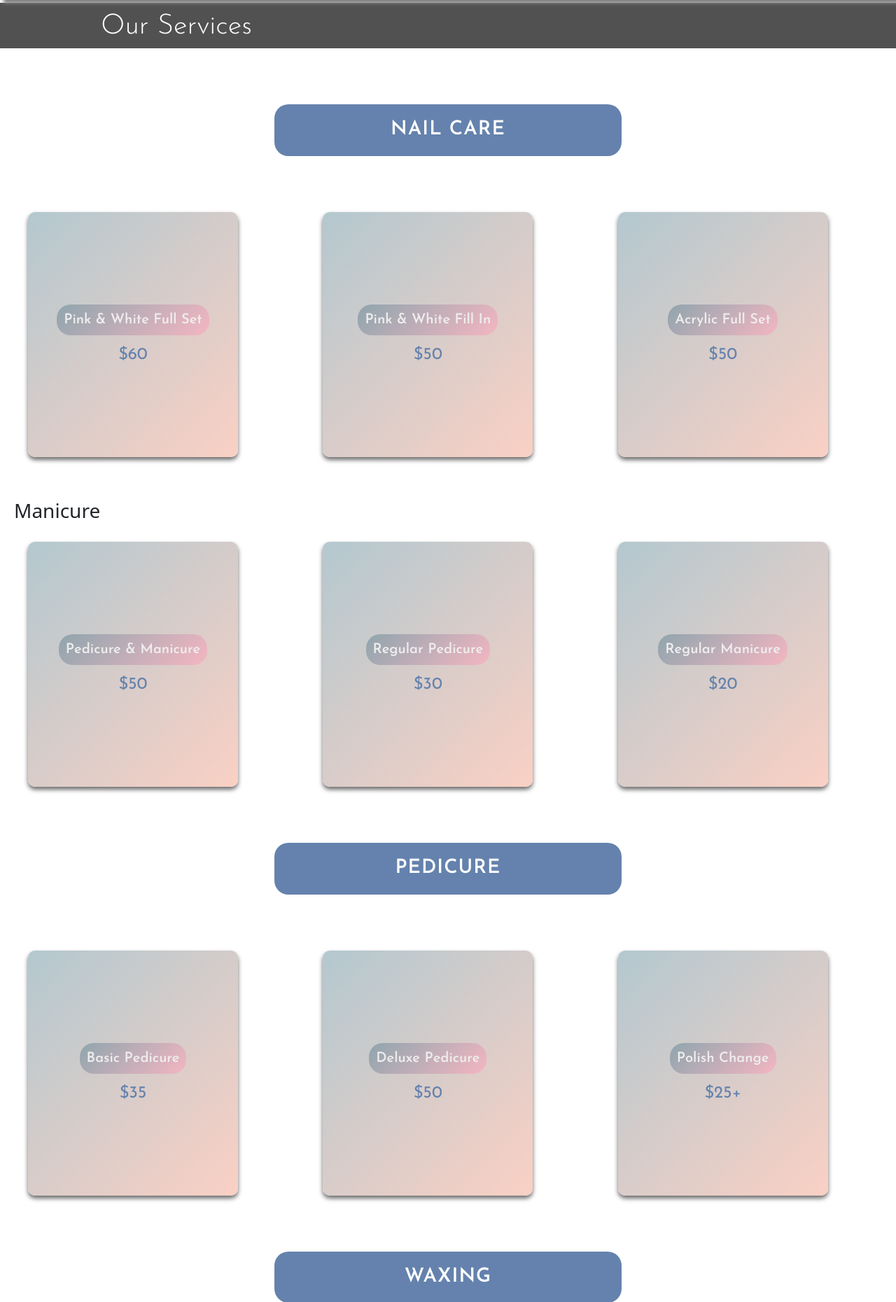
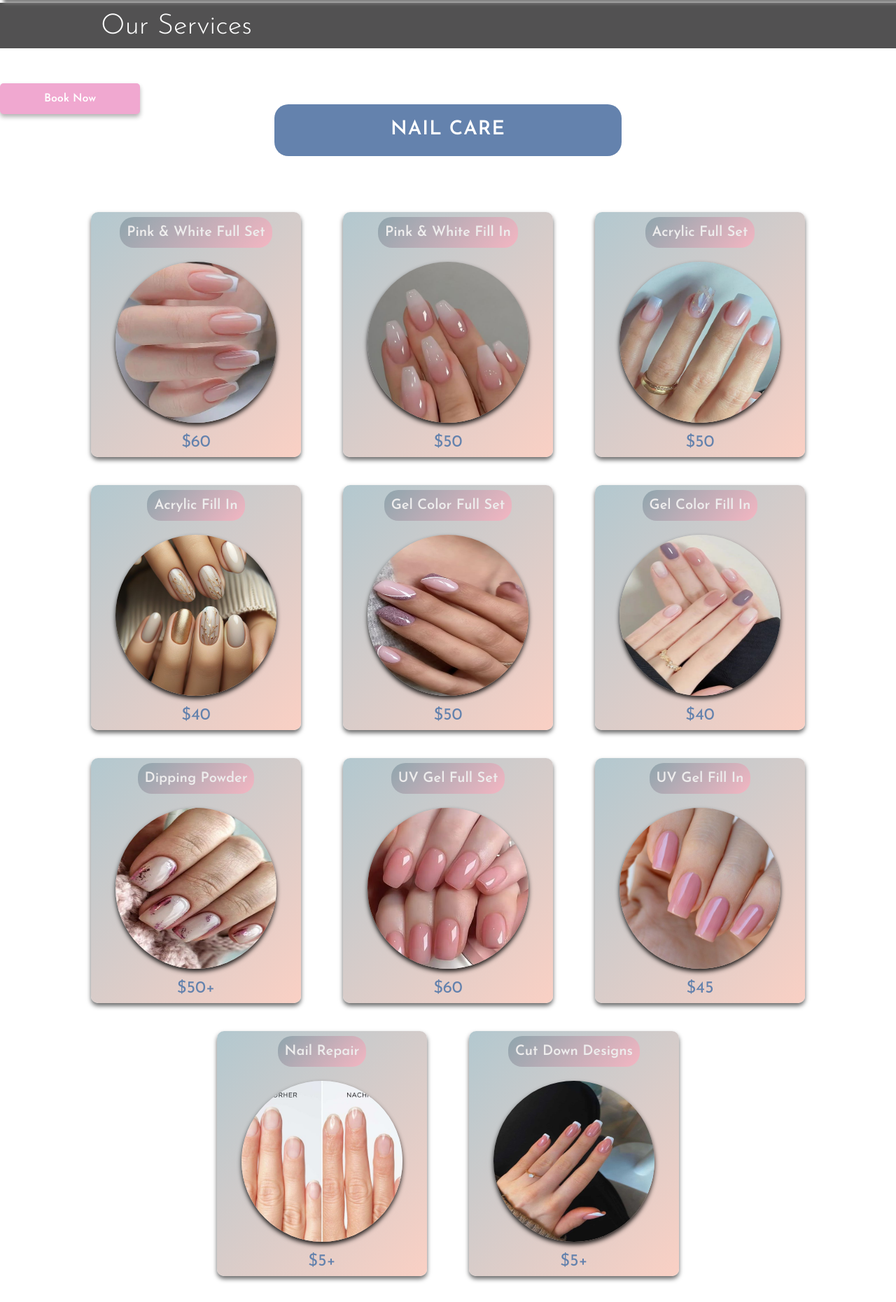
Before and after one commit to iUtsa/Jack-and-Son-Nail-Salon-fullstack, a Flask app: page /services in a window 1280 px wide. Shown: the part 126-1986 px from the top of the page at 70% size. Run offline with Flask 3, Linux system fonts and the light colour scheme.

Commit message:
service page

```diff
--- a/templates/client/services.html
+++ b/templates/client/services.html
@@ -6,7 +6,7 @@
     <meta name="viewport" content="width=device-width, initial-scale=1">
     <meta name="description" content="Login Page: Jack&Son Website">
     <title>Jack & Son Nail Salon</title>
-    <link rel="stylesheet" href="{{ url_for('static', filename='style.css') }}">
+    <link rel="stylesheet" href="/static/style.css">
 
     <link rel="preconnect" href="https://fonts.googleapis.com">
     <link rel="preconnect" href="https://fonts.gstatic.com" crossorigin>
@@ -69,110 +69,214 @@
 <div id="about-us-bar">
     <h1>Our Services</h1>
 </div>
-
+<div id="book-now">
+    <a href="reservation.html">Book Now</a>
+</div>
 <div class="container-fluide">
     <!-- Nail Care Category -->
     <div class="service-category">
         <h3>Nail Care</h3>
-            <div class="row">
-                <div class="col-md-4">
+
+
+            <div class="service-row">
                 <div class="service-carde">
                     <h5>Pink & White Full Set</h5>
+                    <img src="/static/photos/nc1final.jpg" alt="Pink & White Full Set">
                     <p>$60</p>
                 </div>
-                </div>
-                <div class="col-md-4">
                 <div class="service-carde">
                     <h5>Pink & White Fill In</h5>
+                    <img src="/static/photos/nc2.jpg" alt="Pink & White Fill In">
+                    <p>$50</p>
+                </div>
+                <div class="service-carde">
+                    <h5>Acrylic Full Set</h5>
+                    <img src="/static/photos/nc3.jpg" alt="Acrylic Full Set">
                     <p>$50</p>
                 </div>
             </div>
-                <div class="col-md-4">
+
+            <div class="service-row">
                 <div class="service-carde">
-                        <h5>Acrylic Full Set</h5>
+                    <h5>Acrylic Fill In</h5>
+                    <img src="/static/photos/nc4.jpg" alt="Acrylic Fill In">
+                    <p>$40</p>
+                </div>
+                <div class="service-carde">
+                    <h5>Gel Color Full Set</h5>
+                    <img src="/static/photos/nc5.jpg" alt="Gel Color Full Set">
                     <p>$50</p>
                 </div>
-                </div>
-                <!-- Add more cards for each service -->
+                <div class="service-carde">
+                    <h5>Gel Color Fill In</h5>
+                    <img src="/static/photos/nc6.jpg" alt="Gel Color Fill In">
+                    <p>$40</p>
                 </div>
             </div>
 
+            <div class="service-row">
+                <div class="service-carde">
+                    <h5>Dipping Powder</h5>
+                    <img src="/static/photos/nc7.jpg" alt="Dipping Powder">
+                    <p>$50+</p>
+                </div>
+                <div class="service-carde">
+                    <h5>UV Gel Full Set</h5>
+                    <img src="/static/photos/nc8.jpg" alt="UV Gel Full Set">
+                    <p>$60</p>
+                </div>
+                <div class="service-carde">
+                    <h5>UV Gel Fill In</h5>
+                    <img src="/static/photos/nc9.jpg" alt="UV Gel Fill In">
+                    <p>$45</p>
+                </div>
+            </div>
+
+            <div class="service-row">
+                <div class="service-carde">
+                    <h5>Nail Repair</h5>
+                    <img src="/static/photos/nc10.jpg" alt="Nail Repair">
+                    <p>$5+</p>
+                </div>
+                <div class="service-carde">
+                    <h5>Cut Down Designs</h5>
+                    <img src="/static/photos/nc11.jpg" alt="Cut Down Designs">
+                    <p>$5+</p>
+                </div>
+            </div>
+
+        </div>
+
+
     <!-- Manicure Category -->
-        <div class="service-categorye">
+    <div class="service-category">
         <h3>Manicure</h3>
-            <div class="row">
-                <div class="col-md-4">
+
+        <div class="service-row">
             <div class="service-carde">
                 <h5>Pedicure & Manicure</h5>
+                <img src="/static/photos/mani1.jpg" alt="Pedicure & Manicure">
                 <p>$50</p>
             </div>
-                </div>
-                <div class="col-md-4">
             <div class="service-carde">
                 <h5>Regular Pedicure</h5>
+                <img src="/static/photos/mani2.jpg" alt="Regular Pedicure">
                 <p>$30</p>
             </div>
-                </div>
-                <div class="col-md-4">
             <div class="service-carde">
                 <h5>Regular Manicure</h5>
+                <img src="/static/photos/mani3.jpg" alt="Regular Manicure">
                 <p>$20</p>
             </div>
         </div>
-                <!-- Add more cards for each service -->
+
+        <div class="service-row">
+            <div class="service-carde">
+                <h5>Gel Manicure</h5>
+                <img src="/static/photos/mani4.jpg" alt="Gel Manicure">
+                <p>$35</p>
+            </div>
+            <div class="service-carde">
+                <h5>Deluxe Manicure</h5>
+                <img src="/static/photos/mani5.jpg" alt="Deluxe Manicure">
+                <p>$30</p>
+            </div>
+            <div class="service-carde">
+                <h5>Polish Change</h5>
+                <img src="/static/photos/mani6.jpg" alt="Polish Change">
+                <p>$25+</p>
             </div>
         </div>
+
+    </div>
+
 
     <!-- Pedicure Category -->
     <div class="service-category">
         <h3>Pedicure</h3>
-            <div class="row">
-                <div class="col-md-4">
+
+        <div class="service-row">
             <div class="service-carde">
                 <h5>Basic Pedicure</h5>
+                <img src="/static/photos/padi1.jpg" alt="Basic Pedicure">
                 <p>$35</p>
             </div>
-                </div>
-                <div class="col-md-4">
             <div class="service-carde">
                 <h5>Deluxe Pedicure</h5>
+                <img src="/static/photos/padi2.jpg" alt="Deluxe Pedicure">
                 <p>$50</p>
             </div>
-                </div>
-                <div class="col-md-4">
             <div class="service-carde">
                 <h5>Polish Change</h5>
+                <img src="/static/photos/padi3.jpg" alt="Polish Change">
                 <p>$25+</p>
             </div>
         </div>
-                <!-- Add more cards for each service -->
+
+        <div class="service-row">
+            <div class="service-carde">
+                <h5>Gel Pedicure</h5>
+                <img src="/static/photos/padi4.jpg" alt="Gel Pedicure">
+                <p>$45</p>
             </div>
         </div>
+
+    </div>
+
 
     <!-- Waxing Category -->
     <div class="service-category">
         <h3>Waxing</h3>
-            <div class="row">
-                <div class="col-md-4">
+
+        <div class="service-row">
             <div class="service-carde">
                 <h5>Eyebrows</h5>
+                <img src="/static/photos/wax1.jpg" alt="Eyebrows">
                 <p>$10</p>
             </div>
-                </div>
-                <div class="col-md-4">
             <div class="service-carde">
                 <h5>Chin</h5>
+                <img src="/static/photos/wax2.jpg" alt="Chin">
                 <p>$8+</p>
             </div>
-                </div>
-                <div class="col-md-4">
             <div class="service-carde">
                 <h5>Lip</h5>
+                <img src="/static/photos/wax3.jpg" alt="Lip">
                 <p>$7</p>
             </div>
         </div>
-                <!-- Add more cards for each service -->
+
+        <div class="service-row">
+            <div class="service-carde">
+                <h5>Full Face</h5>
+                <img src="/static/photos/wax4.jpg" alt="Full Face">
+                <p>$30+</p>
             </div>
+            <div class="service-carde">
+                <h5>Back</h5>
+                <img src="/static/photos/wax5.jpg" alt="Back">
+                <p>$45+</p>
+            </div>
+            <div class="service-carde">
+                <h5>Half Arms / Full Arms</h5>
+                <img src="/static/photos/wax6.jpg" alt="Half Arms / Full Arms">
+                <p>$25+ / $35+</p>
+            </div>
+        </div>
+
+        <div class="service-row">
+            <div class="service-carde">
+                <h5>Half Legs / Full Legs</h5>
+                <img src="/static/photos/wax7.jpg" alt="Half Legs / Full Legs">
+                <p>$30+ / $40+</p>
+            </div>
+            <div class="service-carde">
+                <h5>Bikini</h5>
+                <img src="/static/photos/wax8.jpg" alt="Bikini">
+                <p>$40+</p>
+            </div>
+        </div>
+
     </div>
 
 </div>
@@ -181,6 +285,17 @@
 
 
 
+<div id="bottom-bar">
+    <div id="bottom-bar-text">
+        <div id="bottom-bar-logo">
+
+        <p><img src="https://img.icons8.com/?size=100&id=9659&format=png" class="icon-small">(609)380 4341<br>(609)380 4412</p>
+        <p><img src="https://img.icons8.com/?size=100&id=12580&format=png" class="icon-small"> <a href="mailto:jacksonnailsspa@gmail.com" id="mail">jacksonnailsspa@gmail.com</a></p>
+        </div>
+
+        <p>Copy-right: All copyright reserved to the Administration and the developers team</p>
+    </div>
+</div>
 
  <script src="{{ url_for('static', filename='script.js') }}"></script>
 <script src="https://cdn.jsdelivr.net/npm/bootstrap@5.1.3/dist/js/bootstrap.bundle.min.js"
```
Lines whose indentation alone changed are shown as unchanged.
